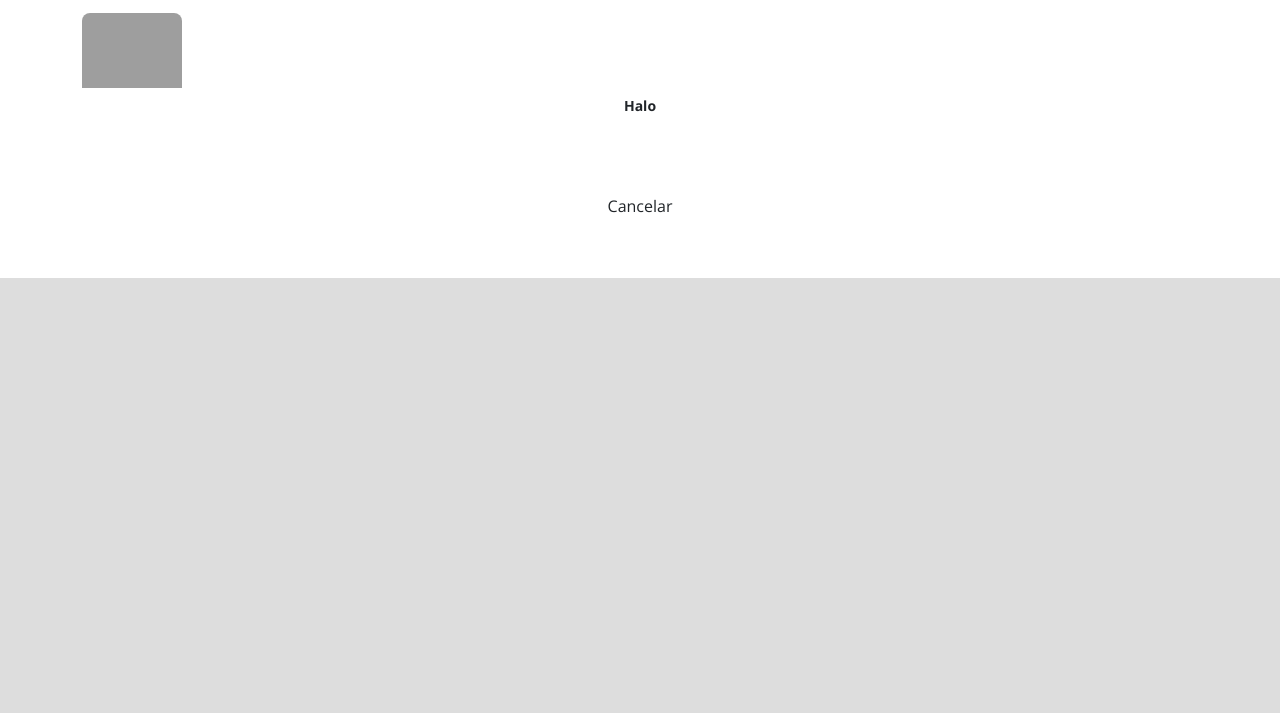
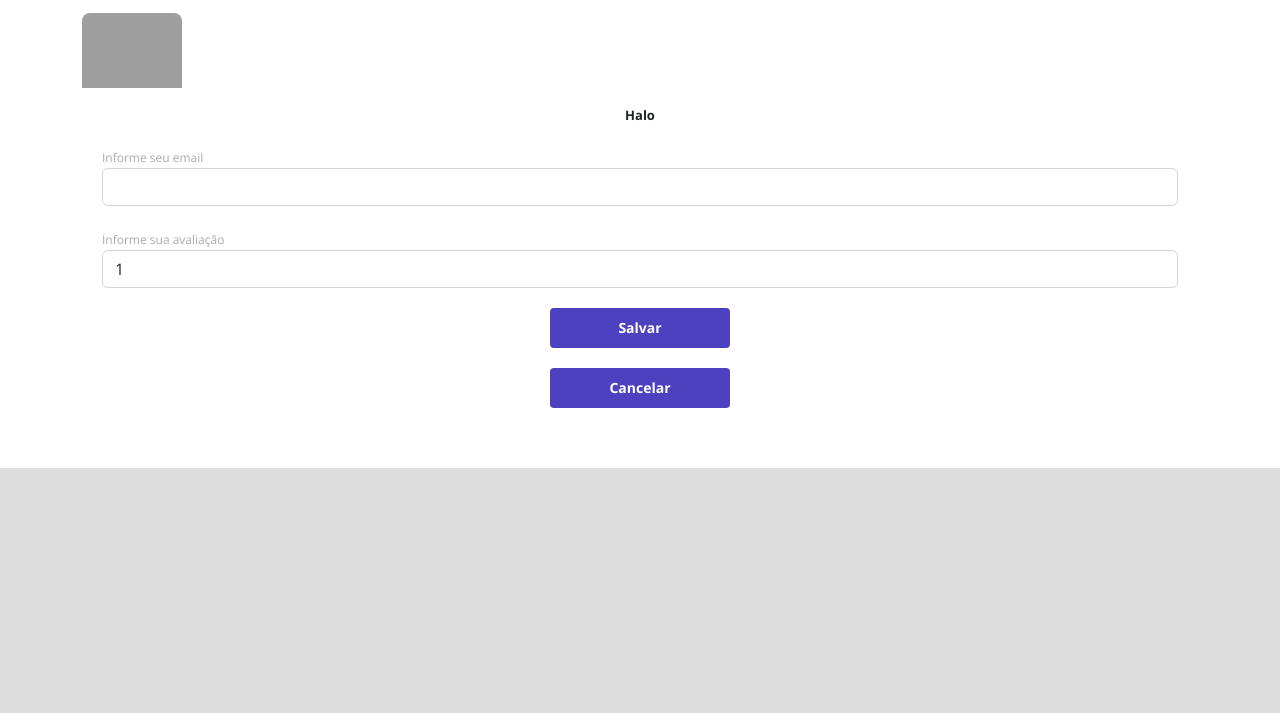
Before and after one commit to hholanda/dsmovie, a plain HTML site: page form.html in a window 1280 px wide. Shown: the part 87-800 px from the top of the page. Drawn offline with nearby package versions, Linux system fonts and the light colour scheme; grey boxes are pictures that could not be loaded.

Commit message:
Barra superior PARTE 2

```diff
--- a/css/styles.css
+++ b/css/styles.css
@@ -6,10 +6,12 @@
     --color-primary:  #4D41C0;
     --white: #fff;
     --text-gray: #4a4a4a;
+    --text-light-gray: #aaa;
 
 }
 
 * {
+    margin: 0;
     box-sizing: border-box;
     font-family: 'Open Sans', sans-serif;
 }
@@ -71,7 +73,7 @@ a, a :hover {
 }
 .dsmovie-card img {
     width:  100px;
-   border-radius: 8px 8px 0 0 ;
+   border-radius: 8px 8px 0 0;
 }
 .dsmovie-card-description {
     background-color: var(--white);
@@ -99,10 +101,60 @@ a, a :hover {
     display: flex;
     align-items: center;
     justify-content: center;
+    border-radius: 4px;
+    border: 0;
 
 }
 
-.dsmovie-forma-container{
+.dsmovie-form-container{
     padding:40px 0;
     max-width: 480px;
 }
+
+.dsmovie-form-description{
+
+    background-color: var(--white);
+    padding: 20px;
+    display: flex;
+    flex-direction: column;
+    align-items: center;
+    border-radius: 0 0 8px 8px;
+
+}
+.dsmovie-form{
+width: 100%;
+}
+
+.dsmovie-form-description h3 {
+    font-size: 13px;
+    font-weight: 700;
+    margin-bottom: 20px;
+}
+
+.dsmovie-form-group
+{
+    margin-bottom: 20px;
+}
+
+.dsmovie-form-group label
+{
+    font-size: 12px;
+    color: var(--text-light-gray);
+}
+
+.dsmovie-form-btn-container{
+    height: 100px;
+    display: flex;
+    flex-direction: column;
+    align-items: center;
+    justify-content: space-between;
+}
+
+
+
+
+
+
+
+
+]
--- a/form.html
+++ b/form.html
@@ -26,9 +26,30 @@
                 <div>
                     <div class = "dsmovie-card">
                         <img src = "https://www.themoviedb.org/t/p/w533_and_h300_bestv2/1qpUk27LVI9UoTS7S0EixUBj5aR.jpg" alt="Halo">
-                            <div class="dsmovie-card-description">
+                            <div class="dsmovie-form-description">
                                 <h3>Halo</h3>
-                                <a clas="dsmovie-btn" href="index.html">Cancelar</a>
+                                <form class="dsmovie-form">
+                                    <div class="form-group dsmovie-form-group">
+                                        <label for="email">Informe seu email</label>
+                                        <input class = "form-control" type="email" id="email">
+                                    </div>
+                                    <div class="form-group dsmovie-form-group">
+                                        <label for="score">Informe sua avaliação</label>
+                                        <select class="form-control" name="score" id="score">
+                                            <option value="1">1</option>
+                                            <option value="2">2</option>
+                                            <option value="3">3</option>
+                                            <option value="4">4</option>
+                                            <option value="5">5</option>
+                                        </select>
+
+                                    </div>
+                                    <div class="dsmovie-form-btn-container">
+                                        <button class="dsmovie-btn" tyoe="submit">Salvar</button>
+                                        <a class="dsmovie-btn" href="index.html">Cancelar</a>
+                                    </div>
+                                </form>
+
                             </div>
                     </div>
                 </div>
```
